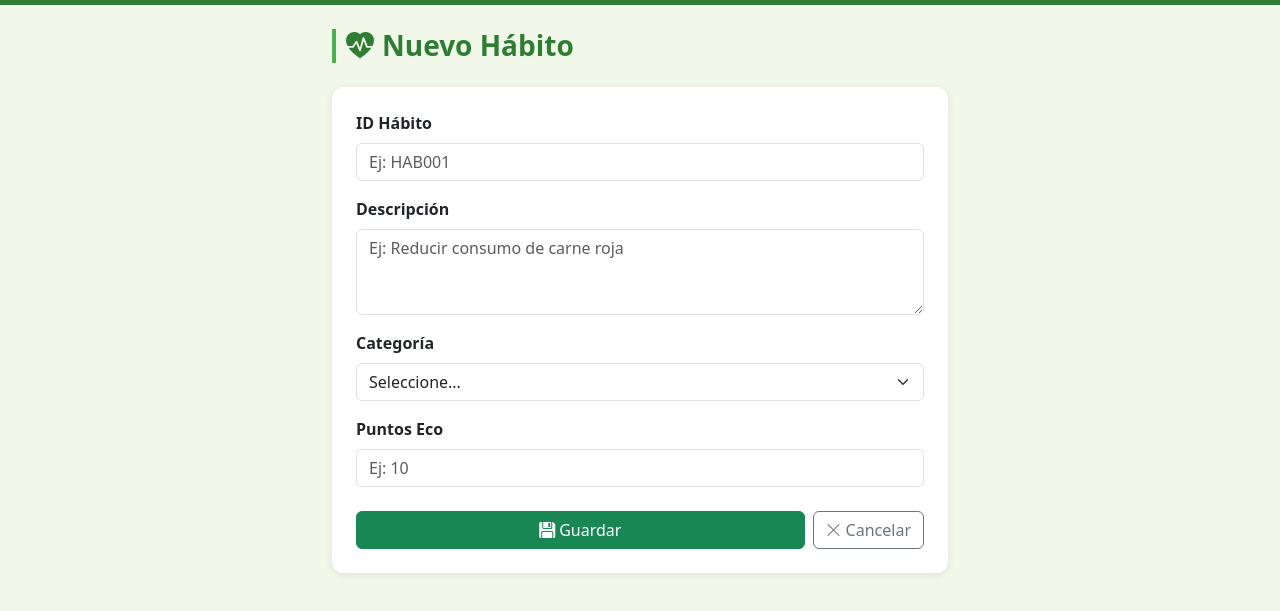
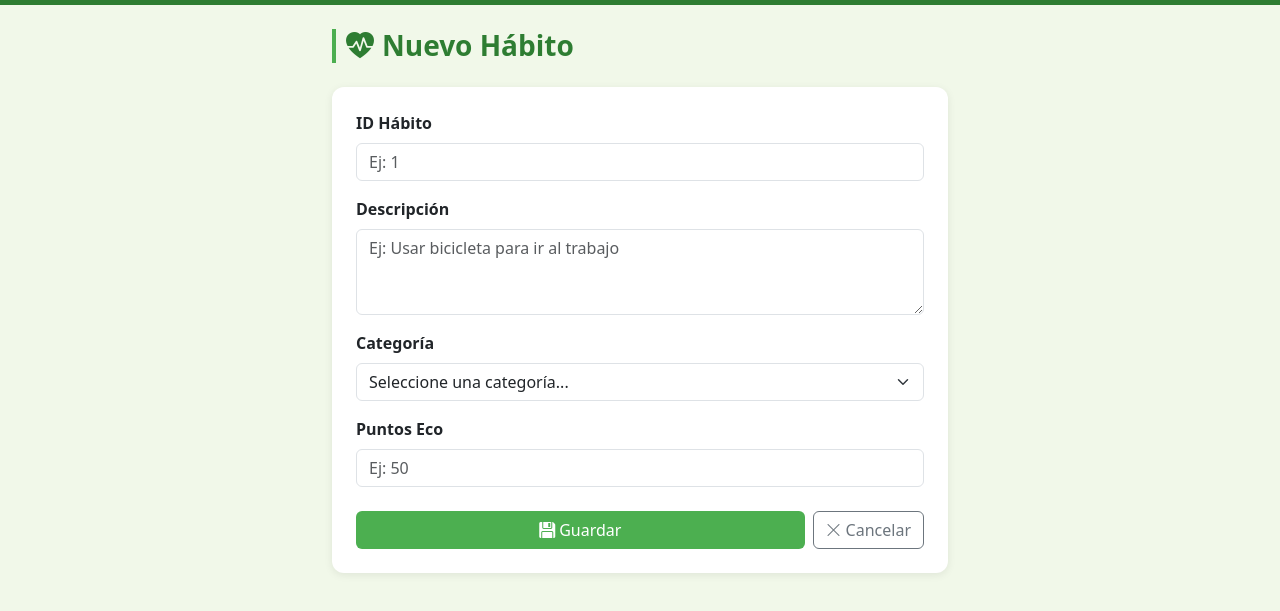
Before and after one commit to mhlebens/HuellaCarbono, a plain HTML site: page proyectoWeb/habitos/create.html in a window 1280 px wide. Shown: the part 51-662 px from the top of the page. Drawn offline with nearby package versions, Linux system fonts and the light colour scheme.

Commit message:
edit de habitos (no funcional)

```diff
--- a/proyectoWeb/habitos/create.html
+++ b/proyectoWeb/habitos/create.html
@@ -39,18 +39,26 @@
         border-radius: 12px;
         box-shadow: 0 2px 8px rgba(0, 0, 0, 0.08);
       }
+      .btn-guardar {
+        background-color: var(--verde-claro);
+        border: none;
+      }
+      .btn-guardar:hover {
+        background-color: var(--verde);
+      }
     </style>
   </head>
   <body>
     <nav class="navbar navbar-dark navbar-expand-lg">
       <div class="container">
-        <a class="navbar-brand fw-bold" href="../../index.html"
-          ><i class="bi bi-leaf-fill me-2"></i>HuellaCarbono DB</a
-        >
+        <!-- FIX: era ../../index.html, un nivel de más -->
+        <a class="navbar-brand fw-bold" href="../index.html">
+          <i class="bi bi-leaf-fill me-2"></i>HuellaCarbono DB
+        </a>
         <div class="navbar-nav ms-auto">
-          <a class="nav-link text-white" href="index.html"
-            ><i class="bi bi-arrow-left me-1"></i>Volver a Hábitos</a
-          >
+          <a class="nav-link text-white" href="index.html">
+            <i class="bi bi-arrow-left me-1"></i>Volver a Hábitos
+          </a>
         </div>
       </div>
     </nav>
@@ -59,18 +67,22 @@
       <h3 class="titulo-pagina mb-4" id="tituloFormulario">
         <i class="bi bi-heart-pulse-fill me-2"></i>Nuevo Hábito
       </h3>
+
       <div id="alerta" class="alert d-none" role="alert"></div>
+
       <div class="card card-form">
         <div class="card-body p-4">
+          <!-- FIX: type="number" porque en la BD es NumberInt -->
           <div class="mb-3">
             <label for="id_habito" class="form-label fw-semibold"
               >ID Hábito</label
             >
             <input
-              type="text"
+              type="number"
               class="form-control"
               id="id_habito"
-              placeholder="Ej: HAB001"
+              placeholder="Ej: 1"
+              min="1"
               required
             />
           </div>
@@ -83,23 +95,24 @@
               class="form-control"
               id="descripcion"
               rows="3"
-              placeholder="Ej: Reducir consumo de carne roja"
+              placeholder="Ej: Usar bicicleta para ir al trabajo"
               required
             ></textarea>
           </div>
 
+          <!-- FIX: valores en Title Case para que coincidan con los datos reales de la BD -->
           <div class="mb-3">
             <label for="categoria" class="form-label fw-semibold"
               >Categoría</label
             >
             <select class="form-select" id="categoria" required>
-              <option value="">Seleccione...</option>
-              <option value="alimentacion">Alimentación</option>
-              <option value="transporte">Transporte</option>
-              <option value="energia">Energía</option>
-              <option value="residuos">Residuos</option>
-              <option value="agua">Agua</option>
-              <option value="compras">Compras</option>
+              <option value="">Seleccione una categoría...</option>
+              <option value="Transporte">Transporte</option>
+              <option value="Alimentación">Alimentación</option>
+              <option value="Energía">Energía</option>
+              <option value="Residuos">Residuos</option>
+              <option value="Agua">Agua</option>
+              <option value="Compras">Compras</option>
             </select>
           </div>
 
@@ -112,7 +125,7 @@
               class="form-control"
               id="puntos_eco"
               min="0"
-              placeholder="Ej: 10"
+              placeholder="Ej: 50"
               required
             />
           </div>
@@ -120,14 +133,14 @@
           <div class="d-flex gap-2">
             <button
               type="button"
-              class="btn btn-success flex-grow-1"
+              class="btn btn-guardar btn-success text-white flex-grow-1"
               id="btnGuardar"
             >
               <i class="bi bi-floppy-fill me-1"></i>Guardar
             </button>
-            <a href="index.html" class="btn btn-outline-secondary"
-              ><i class="bi bi-x-lg me-1"></i>Cancelar</a
-            >
+            <a href="index.html" class="btn btn-outline-secondary">
+              <i class="bi bi-x-lg me-1"></i>Cancelar
+            </a>
           </div>
         </div>
       </div>
@@ -138,14 +151,20 @@
       integrity="sha384-C6RzsynM9kWDrMNeT87bh95OGNyZPhcTNXj1NW7RuBCsyN/o0jlpcV8Qyq46cDfL"
       crossorigin="anonymous"
     ></script>
+
+    <!-- app.js provee todo lo necesario: guardarHabito, cargarHabitoEnFormulario,
+         obtenerIdDeURL, mostrarAlerta, redirigir, BASE_URL
+         No se necesitan overrides porque los campos coinciden exactamente con la BD -->
     <script src="../app.js"></script>
+
     <script>
       document.addEventListener("DOMContentLoaded", () => {
         const id = obtenerIdDeURL();
 
         if (id) {
+          // FIX: era "Editar ábito" (faltaba la H)
           document.getElementById("tituloFormulario").innerHTML =
-            '<i class="bi bi-pencil-square me-2"></i>Editar ábito';
+            '<i class="bi bi-pencil-square me-2"></i>Editar Hábito';
           cargarHabitoEnFormulario(id);
         }
 
```
Also changed, not shown: proyectoAPI/models/Habito.js (+13 -16 lines).
